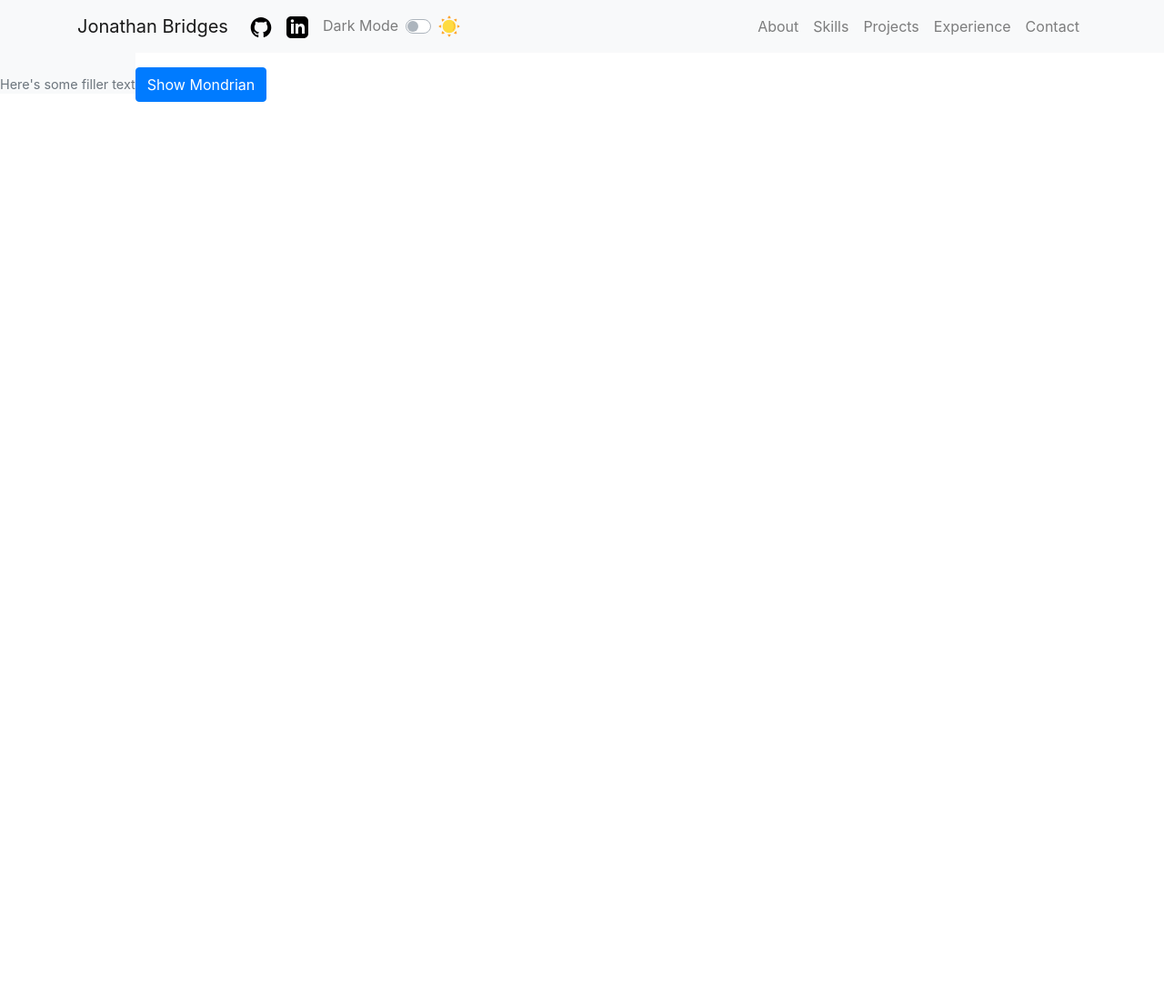
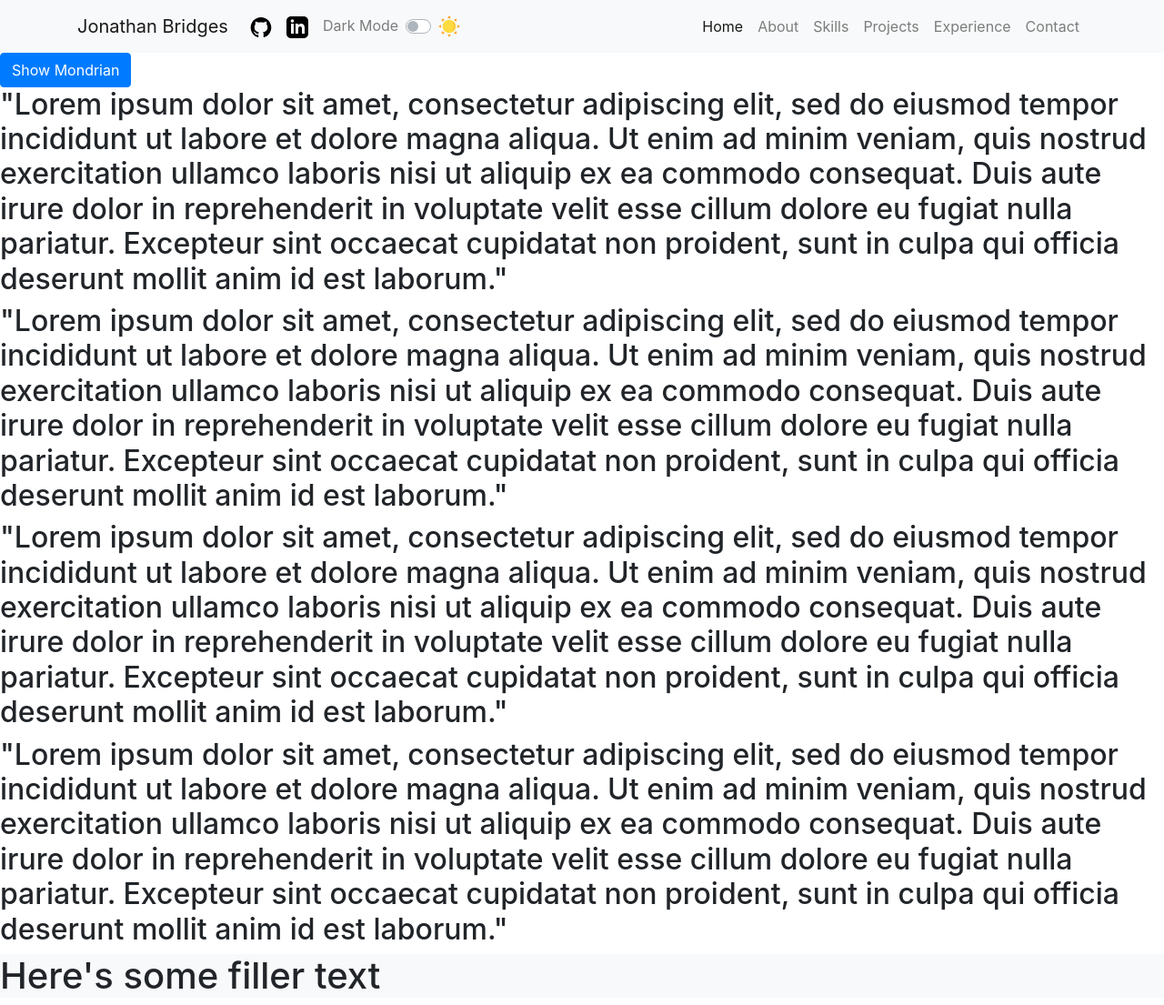
Before and after one commit to jonathanbridges/website, a React (Create React App) app: page / in a window 1280 px wide. Shown: the whole page at 91% size. Before the commit the page ends 800 px from the top, so only its background shows below. Built offline with nearby package versions, Linux system fonts and the light colour scheme.

Commit message:
Add scrolling logic from nav links

```diff
--- a/src/App.tsx
+++ b/src/App.tsx
@@ -1,21 +1,92 @@
-import React from "react";
-import "./styles/App.scss";
-import NavbarExtended from "./components/Navbar/Navbar";
-import { DarkModeProvider } from "./utilites/ThemeProvider";
-import About from "./components/About/About";
-import Mondrian from "./components/Mondrian/Mondrian";
+import React, { createRef } from 'react';
+import './styles/App.scss';
+import NavbarExtended from './components/Navbar/Navbar';
+import { DarkModeProvider } from './utilites/ThemeProvider';
+import About from './components/About/About';
+import Mondrian from './components/Mondrian/Mondrian';
 
 const App: React.FC = () => {
+	/**
+	 * Section titles and refs used to render links and scroll to sections in the navbar.
+	 */
+	const sections: Record<string, React.RefObject<HTMLDivElement>> = {
+		Home: createRef<HTMLDivElement>(),
+		About: createRef<HTMLDivElement>(),
+		Skills: createRef<HTMLDivElement>(),
+		Projects: createRef<HTMLDivElement>(),
+		Experience: createRef<HTMLDivElement>(),
+		Contact: createRef<HTMLDivElement>()
+	};
+
+	/**
+	 * Event handler for scrolling to sections
+	 */
+	const handleScroll = (sectionReference: React.RefObject<HTMLDivElement>) => {
+		if (sectionReference && sectionReference.current) {
+			sectionReference.current.scrollIntoView({
+				behavior: 'smooth',
+				block: 'start'
+			});
+		}
+	};
+
 	return (
 		<DarkModeProvider>
+			<div ref={sections['Home']}>
 				<NavbarExtended
-        expand="lg"
-        sticky="top"
-        navLinks={["About", "Skills", "Projects", "Experience", "Contact"]}
+					expand='lg'
+					sticky='top'
+					sections={sections}
+					handleScroll={handleScroll}
 				/>
+			</div>
 			<main>
-        <About />
 				<Mondrian />
+				<section>
+					<h2>
+						"Lorem ipsum dolor sit amet, consectetur adipiscing elit, sed do
+						eiusmod tempor incididunt ut labore et dolore magna aliqua. Ut enim
+						ad minim veniam, quis nostrud exercitation ullamco laboris nisi ut
+						aliquip ex ea commodo consequat. Duis aute irure dolor in
+						reprehenderit in voluptate velit esse cillum dolore eu fugiat nulla
+						pariatur. Excepteur sint occaecat cupidatat non proident, sunt in
+						culpa qui officia deserunt mollit anim id est laborum."
+					</h2>
+				</section>
+				<section>
+					<h2>
+						"Lorem ipsum dolor sit amet, consectetur adipiscing elit, sed do
+						eiusmod tempor incididunt ut labore et dolore magna aliqua. Ut enim
+						ad minim veniam, quis nostrud exercitation ullamco laboris nisi ut
+						aliquip ex ea commodo consequat. Duis aute irure dolor in
+						reprehenderit in voluptate velit esse cillum dolore eu fugiat nulla
+						pariatur. Excepteur sint occaecat cupidatat non proident, sunt in
+						culpa qui officia deserunt mollit anim id est laborum."
+					</h2>
+				</section>
+				<section>
+					<h2>
+						"Lorem ipsum dolor sit amet, consectetur adipiscing elit, sed do
+						eiusmod tempor incididunt ut labore et dolore magna aliqua. Ut enim
+						ad minim veniam, quis nostrud exercitation ullamco laboris nisi ut
+						aliquip ex ea commodo consequat. Duis aute irure dolor in
+						reprehenderit in voluptate velit esse cillum dolore eu fugiat nulla
+						pariatur. Excepteur sint occaecat cupidatat non proident, sunt in
+						culpa qui officia deserunt mollit anim id est laborum."
+					</h2>
+				</section>
+				<section>
+					<h2>
+						"Lorem ipsum dolor sit amet, consectetur adipiscing elit, sed do
+						eiusmod tempor incididunt ut labore et dolore magna aliqua. Ut enim
+						ad minim veniam, quis nostrud exercitation ullamco laboris nisi ut
+						aliquip ex ea commodo consequat. Duis aute irure dolor in
+						reprehenderit in voluptate velit esse cillum dolore eu fugiat nulla
+						pariatur. Excepteur sint occaecat cupidatat non proident, sunt in
+						culpa qui officia deserunt mollit anim id est laborum."
+					</h2>
+				</section>
+				<About sectionReference={sections['About']} />
 			</main>
 		</DarkModeProvider>
 	);
--- a/src/components/About/About.tsx
+++ b/src/components/About/About.tsx
@@ -1,17 +1,18 @@
-import React, { useContext } from "react";
-import Figure from "react-bootstrap/Figure";
-import { DarkModeContext } from "../../utilites/ThemeProvider";
+import React, { useContext } from 'react';
+import { DarkModeContext } from '../../utilites/ThemeProvider';
 
-const About: React.FC = () => {
-  const theme = useContext(DarkModeContext);
-  const { background, color, isDark } = theme.mode;
+interface Props {
+	sectionReference: React.RefObject<HTMLDivElement>;
+}
 
-  return (
-    <Figure className={isDark ? "bg-dark" : "bg-light"}>
-      <Figure.Image />
-      <Figure.Caption>Here's some filler text</Figure.Caption>
-    </Figure>
-  );
+const About: React.FC<Props> = ({ sectionReference }) => {
+	const theme = useContext(DarkModeContext);
+	const { background, color, isDark } = theme.mode;
+
+	return (
+		<section ref={sectionReference} className={isDark ? 'bg-dark' : 'bg-light'}>
+			<h1>Here's some filler text</h1>
+		</section>
+	);
 };
-
 export default About;
--- a/src/components/Mondrian/Mondrian.tsx
+++ b/src/components/Mondrian/Mondrian.tsx
@@ -1,7 +1,7 @@
-import React, { useState, useMemo } from "react";
-import localStyles from "./Mondrian.module.scss";
-import { Button, Modal } from "react-bootstrap";
-import getColor from "../../helpers/colorHelper";
+import React, { useState, useMemo } from 'react';
+import localStyles from './Mondrian.module.scss';
+import { Button, Modal } from 'react-bootstrap';
+import getColor from '../../helpers/colorHelper';
 import { colors } from '../../helpers/definitionsHelper';
 
 const Mondrian: React.FC = () => {
@@ -19,22 +19,22 @@ const Mondrian: React.FC = () => {
 				items.push(
 					<div
 						style={{
-              backgroundColor: colors[backgroundColor],
+							backgroundColor: colors[backgroundColor]
 						}}
-            className={backgroundColor === "transparent" ? shadow : undefined}
+						className={backgroundColor === 'transparent' ? shadow : undefined}
 					/>
 				);
 			}
 		}
 		return items;
-  }, []);
+	}, [shadow]);
 
 	/**
 	 * Callback used to toggle modal visibility.
 	 */
 	const toggleShowModal = (): void => {
 		setShowModal(!showModal);
-  }
+	};
 
 	return (
 		<>
--- a/src/components/Navbar/Navbar.tsx
+++ b/src/components/Navbar/Navbar.tsx
@@ -1,19 +1,28 @@
-import React, { useContext } from "react";
-import { Container, Nav, Navbar, NavbarProps } from "react-bootstrap";
-import { ReactComponent as GitIcon } from "../../graphics/github-original.svg";
-import { ReactComponent as LinkedinIcon } from "../../graphics/linkedin.svg";
-import { DarkModeContext } from "../../utilites/ThemeProvider";
-import DarkModeToggle from "../DarkModeToggle/DarkModeToggle";
-import localStyles from "./Navbar.module.scss";
+import React, { RefObject, useContext } from 'react';
+import { Container, Nav, Navbar, NavbarProps } from 'react-bootstrap';
+import { ReactComponent as GitIcon } from '../../graphics/github-original.svg';
+import { ReactComponent as LinkedinIcon } from '../../graphics/linkedin.svg';
+import { DarkModeContext } from '../../utilites/ThemeProvider';
+import DarkModeToggle from '../DarkModeToggle/DarkModeToggle';
+import localStyles from './Navbar.module.scss';
 
 interface Props extends NavbarProps {
-  /*
-   * A list of links to render in the second <Nav> element.
+	/**
+	 * Section titles and references
 	 */
-  navLinks: string[];
+	sections: Record<string, RefObject<HTMLDivElement>>;
+	/**
+	 * Function that enables scrolling to a section on nav link selection
+	 */
+	handleScroll: (sectionReference: React.RefObject<HTMLDivElement>) => void;
 }
 
-const NavbarExtended: React.FC<Props> = ({ expand, navLinks, sticky }) => {
+const NavbarExtended: React.FC<Props> = ({
+	expand,
+	sticky,
+	sections,
+	handleScroll
+}) => {
 	const theme = useContext(DarkModeContext);
 	const { background, color, isDark } = theme.mode;
 
@@ -22,48 +31,57 @@ const NavbarExtended: React.FC<Props> = ({ expand, navLinks, sticky }) => {
 		darkMode.dispatch(!isDark);
 	};
 
+	const renderNavLinks = (): React.ReactElement[] => {
+		return Object.keys(sections).map((section: string) => (
+			<Nav.Link eventKey={section}>{section}</Nav.Link>
+		));
+	};
+
 	return (
 		<Navbar
-      bg={isDark ? "dark" : "light"}
-      variant={isDark ? "dark" : "light"}
+			bg={isDark ? 'dark' : 'light'}
+			variant={isDark ? 'dark' : 'light'}
 			expand={expand}
 			sticky={sticky}
 			className={localStyles.transition}
 		>
 			<Container>
-        <Navbar.Brand href="#home" className="d-flex align-items-center">
+				<Navbar.Brand href='#home' className='d-flex align-items-center'>
 					Jonathan Bridges
 				</Navbar.Brand>
-        <Navbar.Toggle aria-controls="responsive-navbar-nav" />
-        <Navbar.Collapse id="responsive-navbar-nav">
-          <Nav className="mr-auto">
-            <Nav.Link href="https://github.com/jonathanbridges" target="_blank">
+				<Navbar.Toggle aria-controls='responsive-navbar-nav' />
+				<Navbar.Collapse id='responsive-navbar-nav'>
+					<Nav className='mr-auto'>
+						<Nav.Link
+							href='https://github.com/jonathanbridges'
+							target='_blank'
+						>
 							<GitIcon
 								className={isDark ? localStyles.icon : localStyles.iconinverted}
 							/>
 						</Nav.Link>
 						<Nav.Link
-              href="https://www.linkedin.com/in/bridgesjonathan/"
-              target="_blank"
+							href='https://www.linkedin.com/in/bridgesjonathan/'
+							target='_blank'
 						>
 							<LinkedinIcon
 								className={isDark ? localStyles.icon : localStyles.iconinverted}
 							/>
 						</Nav.Link>
-            <Navbar.Text className="d-inline-flex nav-link">
+						<Navbar.Text className='d-inline-flex nav-link'>
 							Dark Mode
 							<DarkModeToggle onClick={() => setTheme(theme)} isDark={isDark} />
 						</Navbar.Text>
 					</Nav>
-          <Nav>
-            {navLinks.map((text) => (
-              <Nav.Link href={text}>{text}</Nav.Link>
-            ))}
+					<Nav
+						defaultActiveKey='Home'
+						onSelect={(section: string) => handleScroll(sections[section])}
+					>
+						{renderNavLinks()}
 					</Nav>
 				</Navbar.Collapse>
 			</Container>
 		</Navbar>
 	);
 };
-
 export default NavbarExtended;
```
Also changed, not shown: src/helpers/colorHelper.ts (+12 -8 lines). Lines whose indentation alone changed are shown as unchanged.
